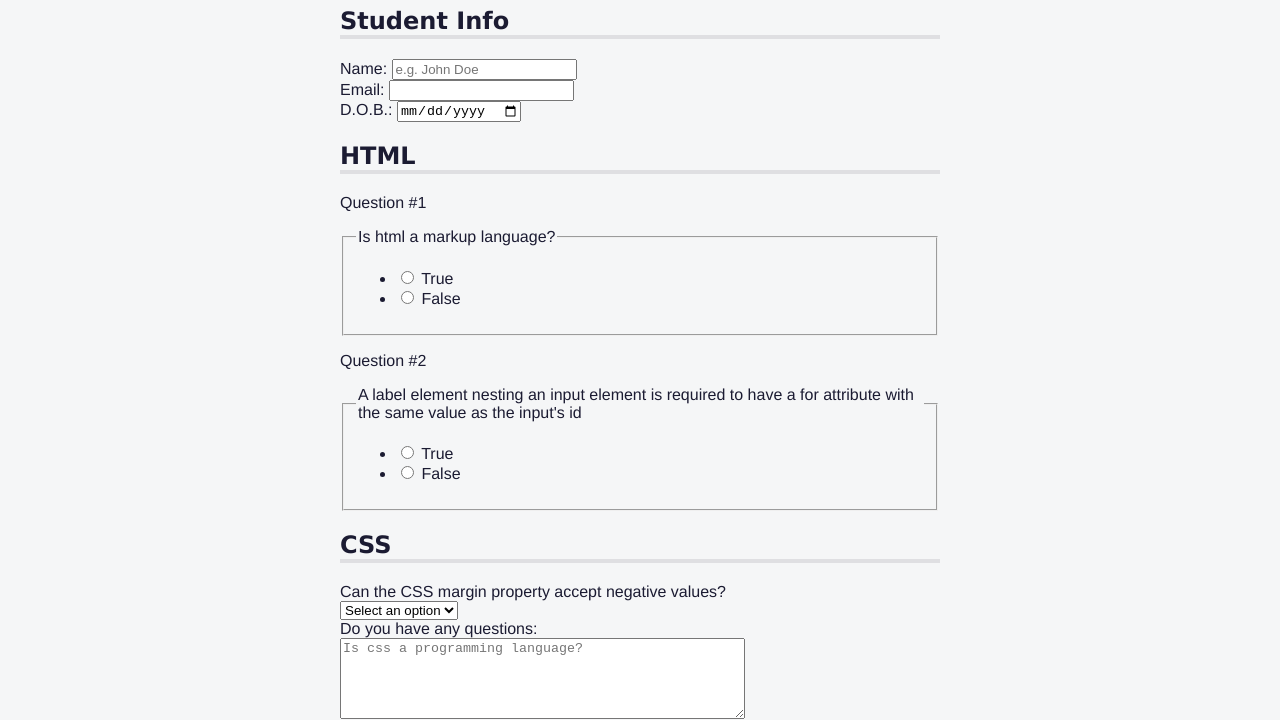
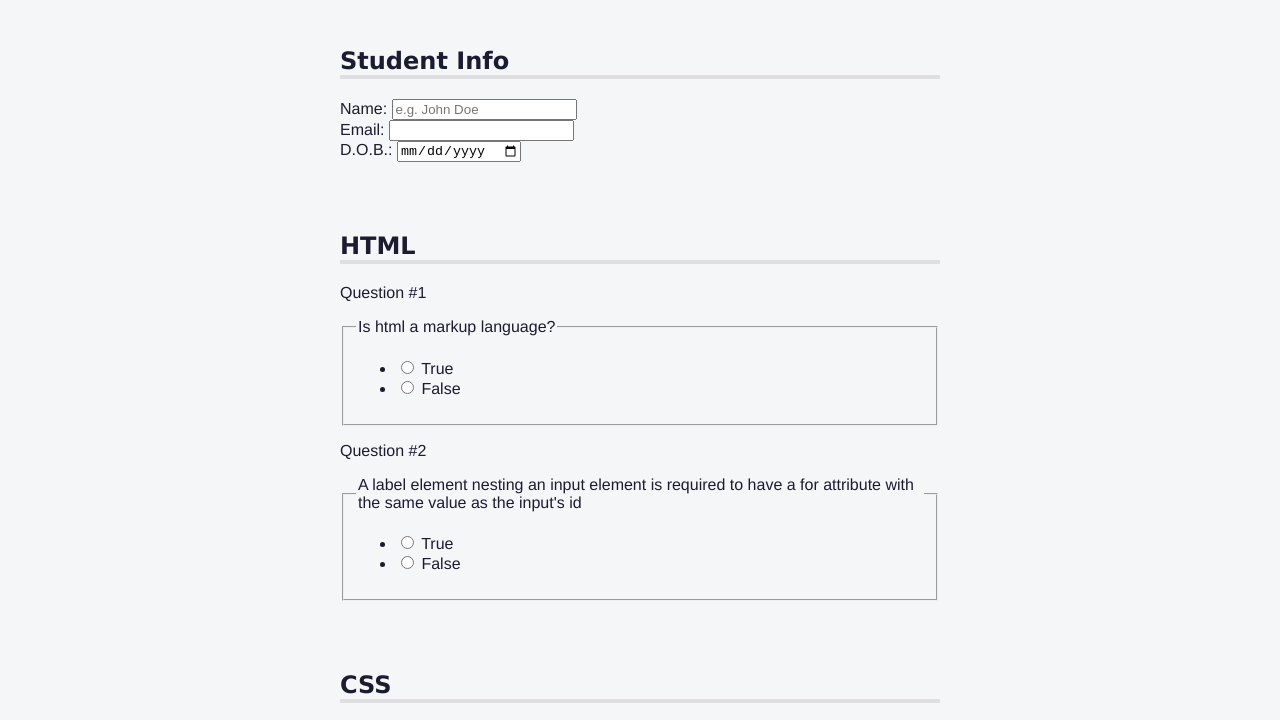
Before and after one commit to GitGourmet/Code-Camp, a plain HTML site: page MY BUILDS/Quiz-Accessibility Lesson/index.html in a window 1280 px wide. Shown: the part 53-773 px from the top of the page. Drawn offline with Linux system fonts and the light colour scheme.

Commit message:
H2 padding

```diff
--- a/MY BUILDS/Quiz-Accessibility Lesson/styles.css
+++ b/MY BUILDS/Quiz-Accessibility Lesson/styles.css
@@ -45,13 +45,14 @@ body {
     justify-content: space-evenly;
   }
 
-  h1,
-  h2 {
+  h1,h2 {
     font-family: Verdana, Tahoma;
   }
 
   h2 {
     border-bottom: 4px solid #dfdfe2;
+    margin-top: 0;
+    padding-top: 60px;
   }
 
   p::before {
```
